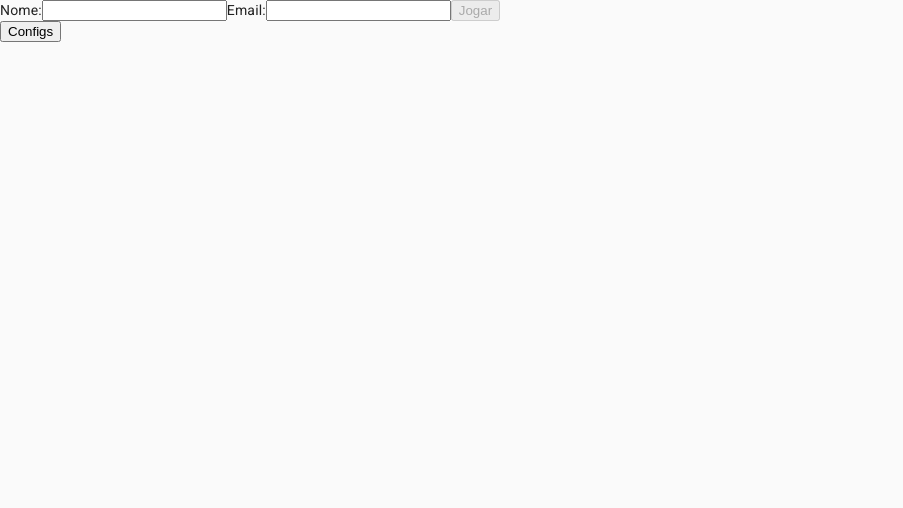
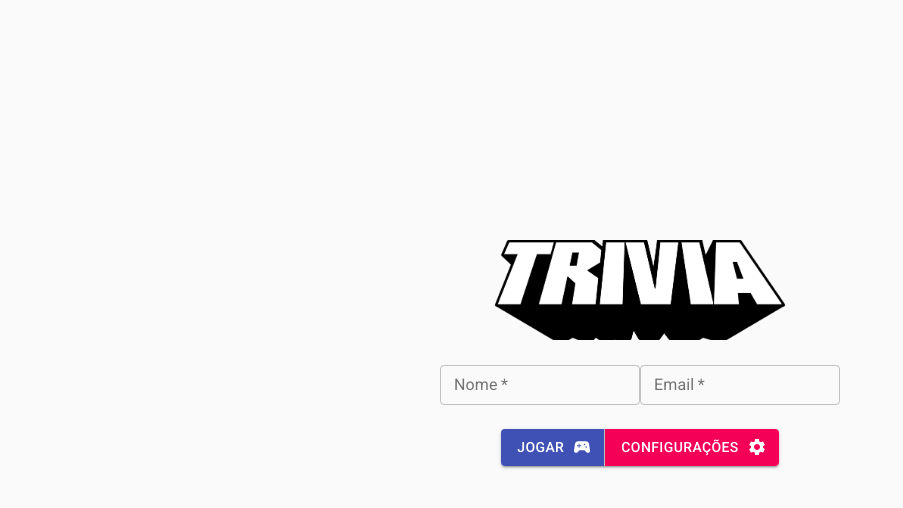
Before and after one commit to loureiro-lucas/project-trivia-react-redux, a React (Create React App) app: page / in a window 1280 px wide. Shown: the top 508 px of the page, without its empty margins (0-903 px from the left). Built offline with nearby package versions, Linux system fonts and the light colour scheme.

Commit message:
login page done

```diff
--- /dev/null
+++ b/src/pages/Login.css
@@ -0,0 +1,27 @@
+.login-form-container {
+  display: flex;
+  flex-direction: column;
+  justify-content: space-around;
+  align-items: center;
+  height: 250px;
+  width: 400px;
+  margin: 30vh auto;
+}
+
+.login-form {
+  display: flex;
+  flex-direction: column;
+  justify-content: space-evenly;
+  align-items: center;
+  height: 150px;
+}
+
+.login-logo {
+  height: 100px;
+}
+
+.login-inputs {
+  display: flex;
+  justify-content: space-between;
+  width: 400px;
+}
--- a/src/pages/Login.js
+++ b/src/pages/Login.js
@@ -1,9 +1,15 @@
 import React from 'react';
 import { connect } from 'react-redux';
-import { Link } from 'react-router-dom';
 import PropTypes from 'prop-types';
+import TextField from '@material-ui/core//TextField';
+import Button from '@material-ui/core/Button';
+import ButtonGroup from '@material-ui/core/ButtonGroup';
+import SettingsIcon from '@material-ui/icons/Settings';
+import SportsEsportsIcon from '@material-ui/icons/SportsEsports';
 import { fetchTokenTrivia } from '../services';
 import { resetUserData } from '../redux/actions';
+import './Login.css';
+import logo from '../trivia.png';
 
 class Login extends React.Component {
   constructor(props) {
@@ -11,11 +17,14 @@ class Login extends React.Component {
     this.state = {
       name: '',
       email: '',
-      isButtonDisabled: true,
+      nameError: false,
+      emailError: false,
     };
 
-    this.handleClick = this.handleClick.bind(this);
+    this.handleSubmit = this.handleSubmit.bind(this);
     this.handleChange = this.handleChange.bind(this);
+    this.handleSettings = this.handleSettings.bind(this);
+    this.renderInputs = this.renderInputs.bind(this);
   }
 
   componentDidMount() {
@@ -23,28 +32,42 @@ class Login extends React.Component {
     resetUser();
   }
 
-  validateButton() {
+  validateForm() {
     const { name, email } = this.state;
-    if (name.length && email.length) {
     this.setState({
-        isButtonDisabled: false,
+      nameError: false,
+      emailError: false,
     });
-    } else {
-      this.setState({
-        isButtonDisabled: true,
-      });
+
+    if (name.length === 0) {
+      this.setState({ nameError: true });
     }
+    if (email.length === 0) {
+      this.setState({ emailError: true });
+    }
+    if (name && email) {
+      return true;
+    } return false;
   }
 
   handleChange({ target: { name, value } }) {
     this.setState({
       [name]: value,
-    }, this.validateButton);
+    });
   }
 
-  async handleClick() {
+  handleSettings() {
+    const { history } = this.props;
+    history.push('/settings');
+  }
+
+  async handleSubmit(event) {
+    event.preventDefault();
+
+    if (this.validateForm()) {
       const token = await fetchTokenTrivia();
       localStorage.setItem('token', token);
+
       const { name, email: gravatarEmail } = this.state;
       const player = {
         player: {
@@ -55,55 +78,77 @@ class Login extends React.Component {
         },
       };
       localStorage.setItem('state', JSON.stringify(player));
+
       const { history } = this.props;
       history.push('/game');
     }
+  }
+
+  renderInputs() {
+    const { name, email, nameError, emailError } = this.state;
+    return (
+      <div className="login-inputs">
+        <TextField
+          id="input-player-name"
+          name="name"
+          label="Nome"
+          variant="outlined"
+          size="small"
+          value={ name }
+          onChange={ this.handleChange }
+          error={ nameError }
+          helperText={ nameError && 'Campo obrigatório' }
+          required
+        />
+        <TextField
+          id="input-gravatar-email"
+          name="email"
+          label="Email"
+          variant="outlined"
+          size="small"
+          type="email"
+          value={ email }
+          onChange={ this.handleChange }
+          error={ emailError }
+          helperText={ emailError && 'Campo obrigatório' }
+          required
+        />
+      </div>
+    );
+  }
 
   render() {
-    const { name, email, isButtonDisabled } = this.state;
     return (
-      <div>
-        <form>
-          <label htmlFor="input-player-name">
-            Nome:
-            <input
-              type="text"
-              name="name"
-              id="input-player-name"
-              data-testid="input-player-name"
-              value={ name }
-              onChange={ this.handleChange }
-            />
-          </label>
-          <label htmlFor="input-gravatar-email">
-            Email:
-            <input
-              type="email"
-              name="email"
-              id="input-gravatar-email"
-              data-testid="input-gravatar-email"
-              value={ email }
-              onChange={ this.handleChange }
-            />
-          </label>
-          <button
-            type="button"
-            data-testid="btn-play"
-            disabled={ isButtonDisabled }
-            onClick={ this.handleClick }
+      <div className="login-form-container">
+        <img src={ logo } alt="trivia-logo" className="login-logo" />
+
+        <form
+          noValidate
+          onSubmit={ this.handleSubmit }
+          className="login-form"
+        >
+
+          { this.renderInputs() }
+
+          <div className="login-buttons">
+            <ButtonGroup variant="contained">
+              <Button
+                type="submit"
+                color="primary"
+                endIcon={ <SportsEsportsIcon /> }
               >
                 Jogar
-          </button>
+              </Button>
+              <Button
+                color="secondary"
+                onClick={ this.handleSettings }
+                endIcon={ <SettingsIcon /> }
+              >
+                Configurações
+              </Button>
+            </ButtonGroup>
+          </div>
         </form>
-
-        <Link to="/settings">
-          <button
-            type="button"
-            data-testid="btn-settings"
-          >
-            Configs
-          </button>
-        </Link>
       </div>
     );
   }
```
Also changed, not shown: src/App.js (+0 -10 lines). Lines whose indentation alone changed are shown as unchanged.
